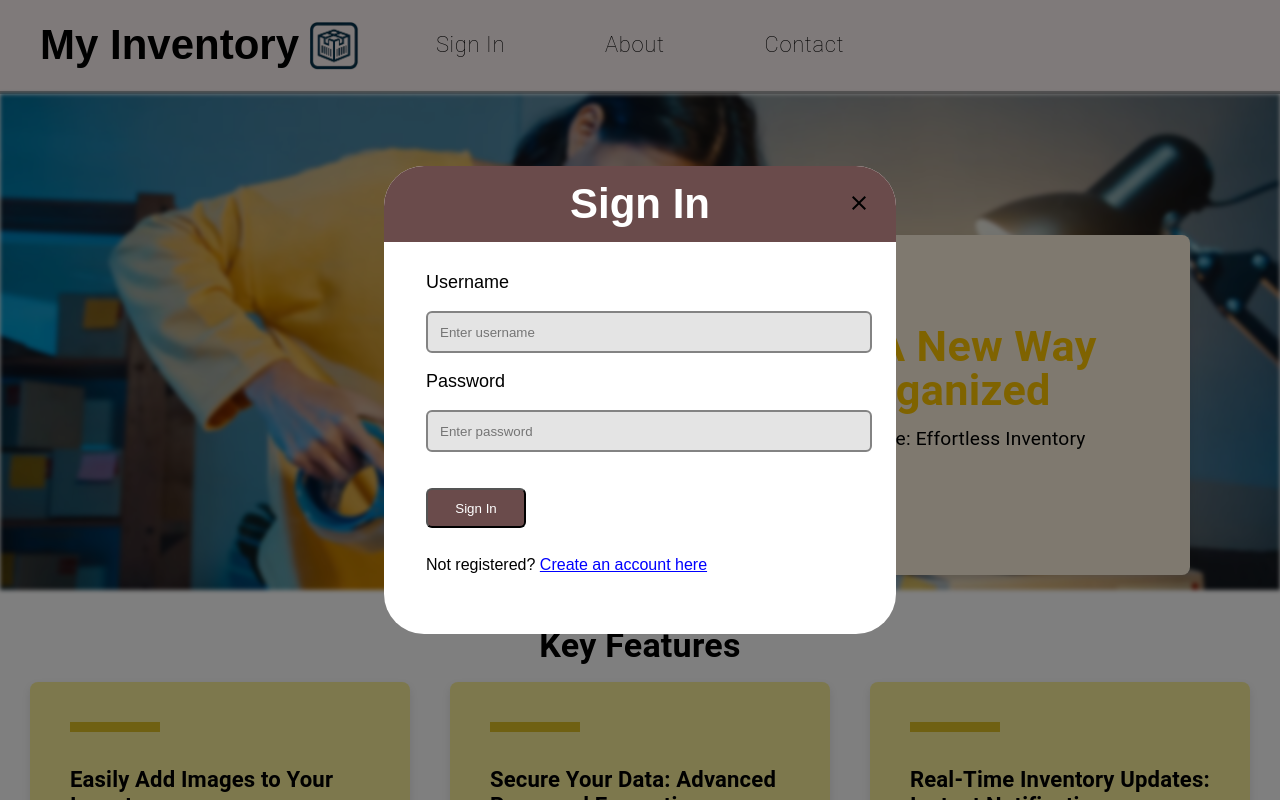
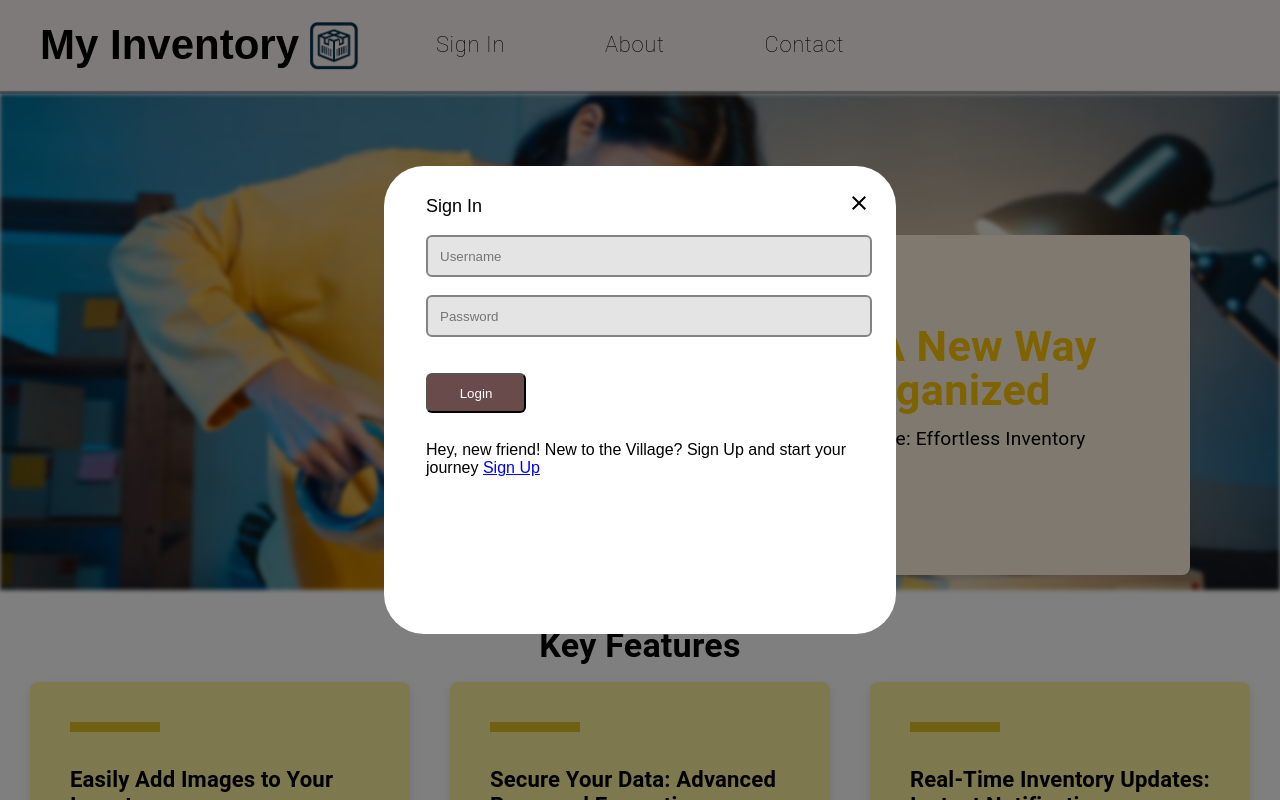
Before and after one commit to Luke7787/ImmaculateInventors, a React (Create React App) app: page / in a window 1280 px wide. Both pictures are taken after a click on the button "Sign In". Shown: the top 800 px of the page. Built offline with nearby package versions, Linux system fonts and the light colour scheme.

Commit message:
create new basic template

```diff
--- a/src/Header/Header.module.scss
+++ b/src/Header/Header.module.scss
@@ -60,25 +60,6 @@ h1 {
 	color: #000000;
 }
 
-.modalHeader {
-	position: relative;
-	width: 100%;
-	height: 76px;
-	background-color: #6a4b4b;
-	display: flex;
-	justify-content: center;
-	align-items: center;
-	border-radius: 40px;
-	border-bottom-left-radius: 0;
-	border-bottom-right-radius: 0;
-
-	h1 {
-		padding: 0;
-		margin: 0;
-		color: #ffffff;
-	}
-}
-
 .button {
 	background-color: #6a4b4b;
 	border-radius: 6px;
--- a/src/Header/Header.tsx
+++ b/src/Header/Header.tsx
@@ -23,7 +23,6 @@ const Header = () => {
           {!createAccountOpen ? (
             <Box className={styles.signInModal}>
               <div className={styles.modalHeader}>
-                <h1>Sign In</h1>
               </div>
               <CloseIcon
                 onClick={() => setSignInOpen(false)}
--- a/src/SignIn/SignIn.tsx
+++ b/src/SignIn/SignIn.tsx
@@ -46,9 +46,9 @@ const SignIn = ({ setCreateAccountOpen }: signInProps) => {
 		<form onSubmit={handleSubmit}>
 			<div className={styles.body}>
 				<div className={styles.username}>
-					<p>Username</p>
+					<p>Sign In</p>
 					<input
-						placeholder="Enter username"
+						placeholder="Username"
 						onChange={handleUpdate}
 						type="text"
 						name="username"
@@ -56,9 +56,9 @@ const SignIn = ({ setCreateAccountOpen }: signInProps) => {
 					/>
 				</div>
 				<div className={styles.password}>
-					<p>Password</p>
+					<p> </p>
 					<input
-						placeholder="Enter password"
+						placeholder="Password"
 						onChange={handleUpdate}
 						type="password"
 						name="password"
@@ -71,18 +71,19 @@ const SignIn = ({ setCreateAccountOpen }: signInProps) => {
 					</p>
 				)}
 				<button className={styles.button} type="submit">
-					Sign In
+					Login
 				</button>
 				{setCreateAccountOpen && (
 					<p>
-						Not registered?
+						Hey, new friend!
+						New to the Village? Sign Up and start your journey
 						<span
 							onClick={() => {
 								setCreateAccountOpen(true);
 							}}
 						>
 							{' '}
-							<a>Create an account here</a>
+							<a>Sign Up</a>
 						</span>
 					</p>
 				)}
```
